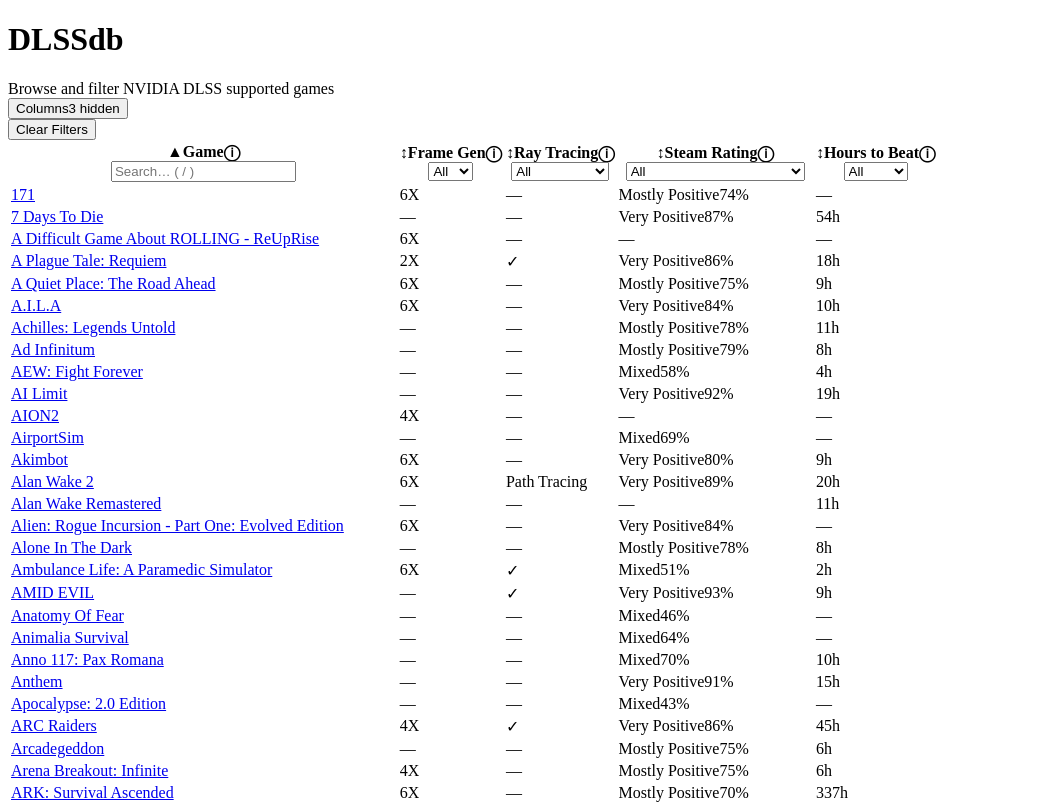
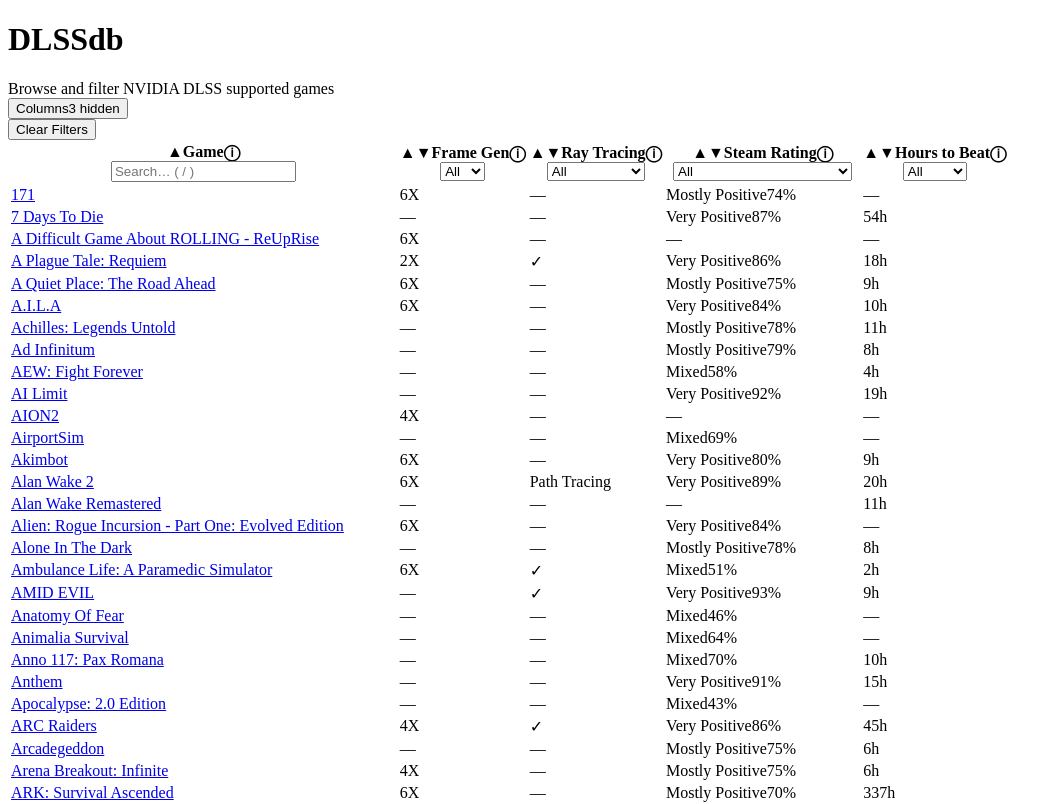
Before and after one commit to JZ6/DLSSdb, a React (Vite) app: page / in a window 1280 px wide. Shown: the top 804 px of the page, without its empty margins (0-1062 px from the left). Built offline with nearby package versions, Linux system fonts and the light colour scheme; the HTML template or start-up script is replaced by a standard one.

Commit message:
Replace sort ↕ with stacked ▲▼ triangles

```diff
--- a/src/app.css
+++ b/src/app.css
@@ -90,8 +90,9 @@
 
 .th-label { cursor: pointer; padding: 2px 0 4px; }
 .th-label:hover { color: var(--text); }
-thead th .si { margin-right: 3px; opacity: 0.4; font-size: 9px; }
+thead th .si { margin-right: 3px; opacity: 0.4; font-size: 9px; display: inline-flex; flex-direction: column; vertical-align: middle; line-height: 1; }
 thead th.sorted .si { opacity: 1; }
+.si-both { display: flex; flex-direction: column; align-items: center; font-size: 7px; line-height: 1.1; }
 .th-filter-input, .th-filter-select { background: var(--bg); border: 1px solid var(--border); color: var(--text); padding: 3px 5px; border-radius: 4px; font-size: 12px; outline: none; transition: border-color 0.15s; display: block; width: 100%; }
 .th-filter-input:focus, .th-filter-select:focus { border-color: var(--green); }
 .th-filter-select { cursor: pointer; }
--- a/src/components/GameTable.tsx
+++ b/src/components/GameTable.tsx
@@ -115,7 +115,9 @@
                 >
                   <div className="th-label" onClick={() => onSort(col.key)}>
                     <span className="si">
-                      {sortCol === col.key ? (sortDir === 1 ? "▲" : "▼") : "↕"}
+                      {sortCol === col.key
+                        ? (sortDir === 1 ? "▲" : "▼")
+                        : <span className="si-both"><span>▲</span><span>▼</span></span>}
                     </span>
                     {col.label}
                     <span
```
